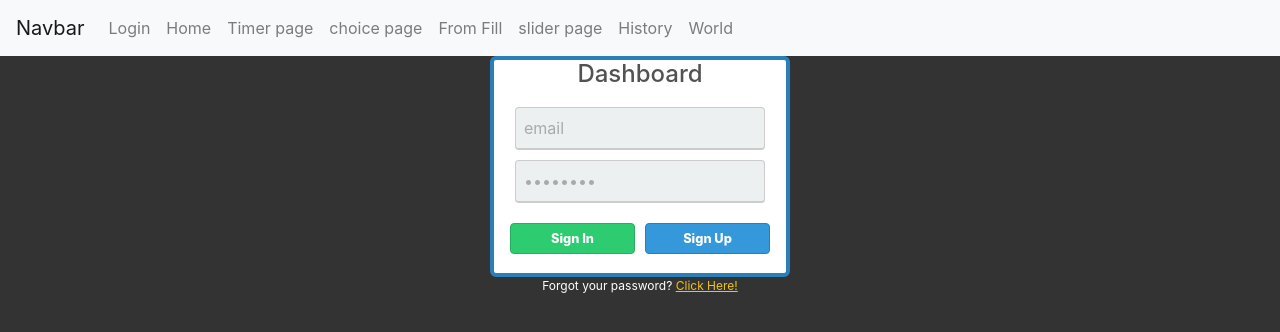
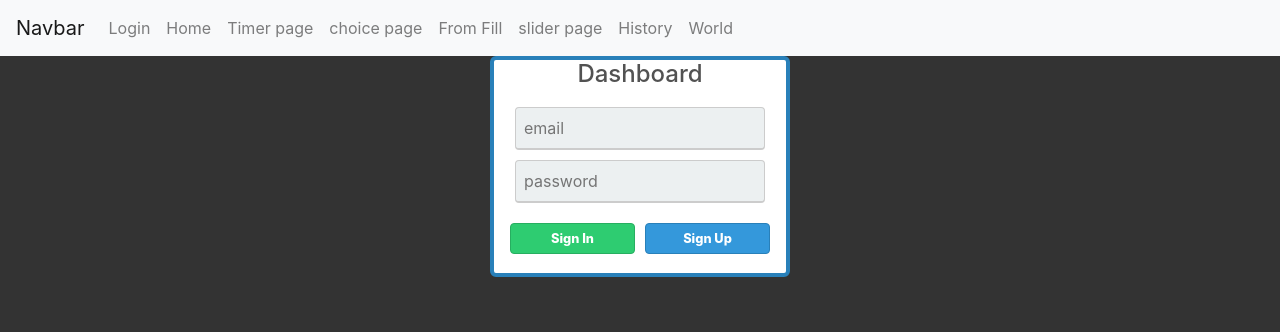
Before and after one commit to HCrSn/THE_HACK_PI_18, a plain HTML site: page pages/login/login.html in a window 1280 px wide. Drawn offline with nearby package versions, Linux system fonts and the light colour scheme; files whose address does not match are found by name.

Commit message:
login adjustment

```diff
--- a/pages/login/login.html
+++ b/pages/login/login.html
@@ -82,9 +82,9 @@
 <div class="box">
 <h1>Dashboard</h1>
 
-<input type="email" name="email" value="email" onFocus="field_focus(this, 'email');" onblur="field_blur(this, 'email');" class="email" />
+<input type="email" name="email" placeholder="email" onFocus="field_focus(this, 'email');" onblur="field_blur(this, 'email');" class="email" />
 
-<input type="password" name="password" value="password" onFocus="field_focus(this, 'email');" onblur="field_blur(this, 'email');" class="email" />
+<input type="password" name="password" placeholder="password" onFocus="field_focus(this, 'email');" onblur="field_blur(this, 'email');" class="email" />
 
 <a href="#"><div class="btn">Sign In</div></a> <!-- End Btn -->
 
@@ -94,7 +94,6 @@
 
 </form>
 
-<p>Forgot your password? <u style="color:#f1c40f;">Click Here!</u></p>
 
 <script src="//ajax.googleapis.com/ajax/libs/jquery/1.9.0/jquery.min.js" type="text/javascript"></script>
 </body>
```
Also changed, not shown: index.html (+1 -1 lines), pages/signup/sign.html (+3 -3 lines), pages/sliderBar/sliderBar.html (+1 -1 lines).
